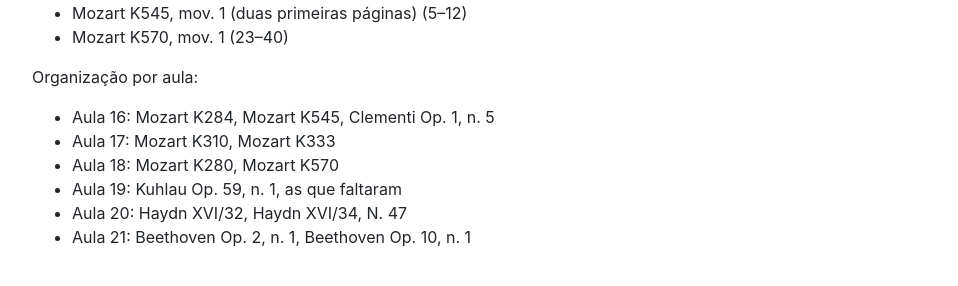
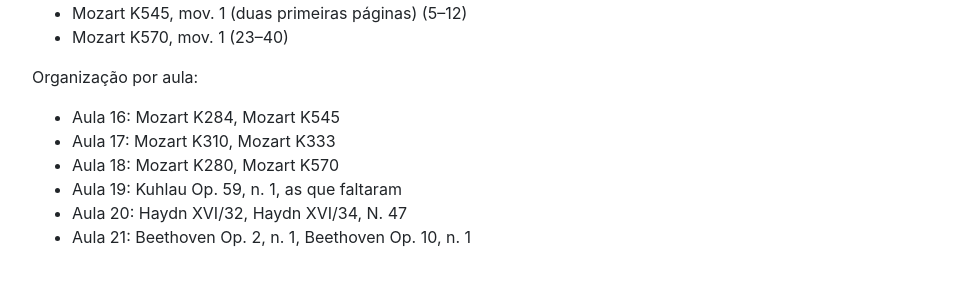
Before and after one commit to kroger/genosmus, a Jekyll site: the page built from _marcos/musa70.md, in a window 1280 px wide and 900 px high, scrolled down 5167 px. Shown: the part 153-439 px from the top of the window, without its empty margins (68-1026 px from the left). Built offline with Jekyll 4.4.1, drawn with Linux system fonts in a browser that asks for light colours; nearby versions of some CDN libraries; the table of contents is made by our own code.

Commit message:
Remove partitura

```diff
--- a/_marcos/musa70.md
+++ b/_marcos/musa70.md
@@ -259,7 +259,7 @@ partida e chegada da modulação.
 
 Organização por aula:
 
-- Aula 16: Mozart K284, Mozart K545, Clementi Op. 1, n. 5
+- Aula 16: Mozart K284, Mozart K545
 - Aula 17: Mozart K310, Mozart K333
 - Aula 18: Mozart K280, Mozart K570
 - Aula 19: Kuhlau Op. 59, n. 1, as que faltaram
```
